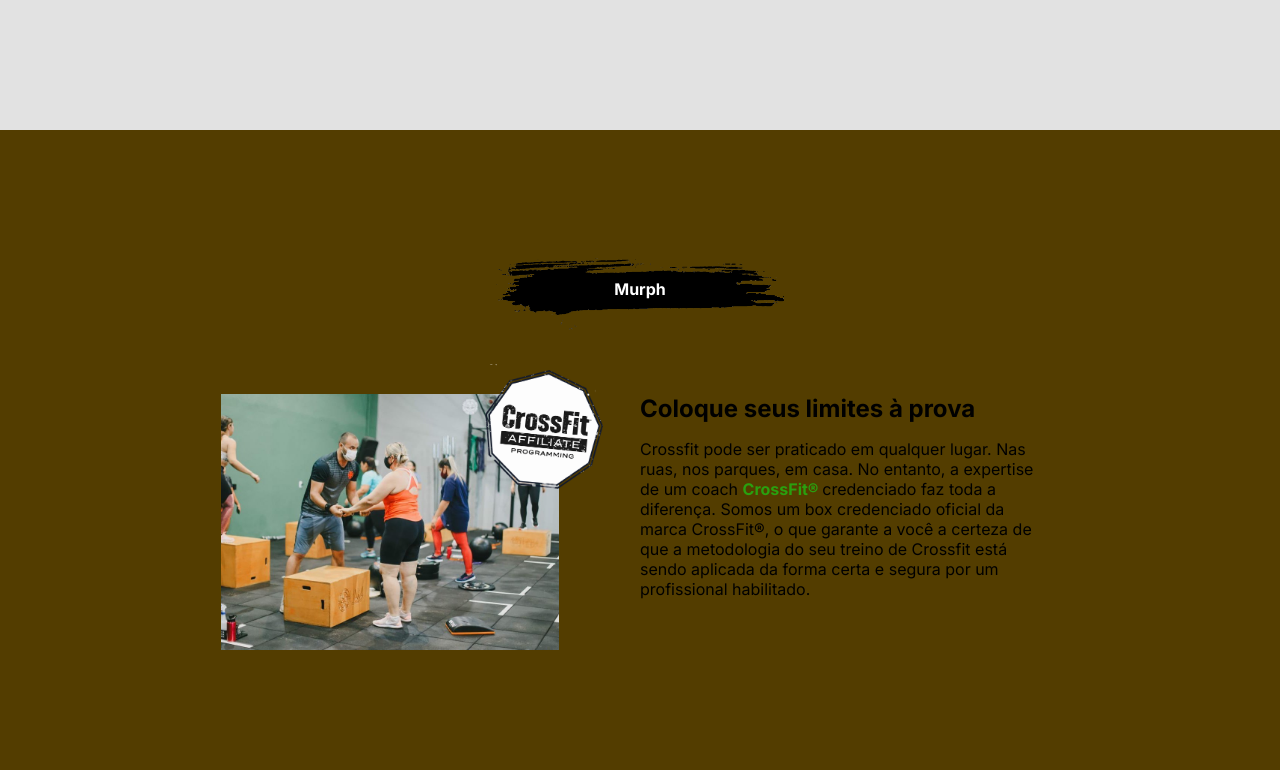
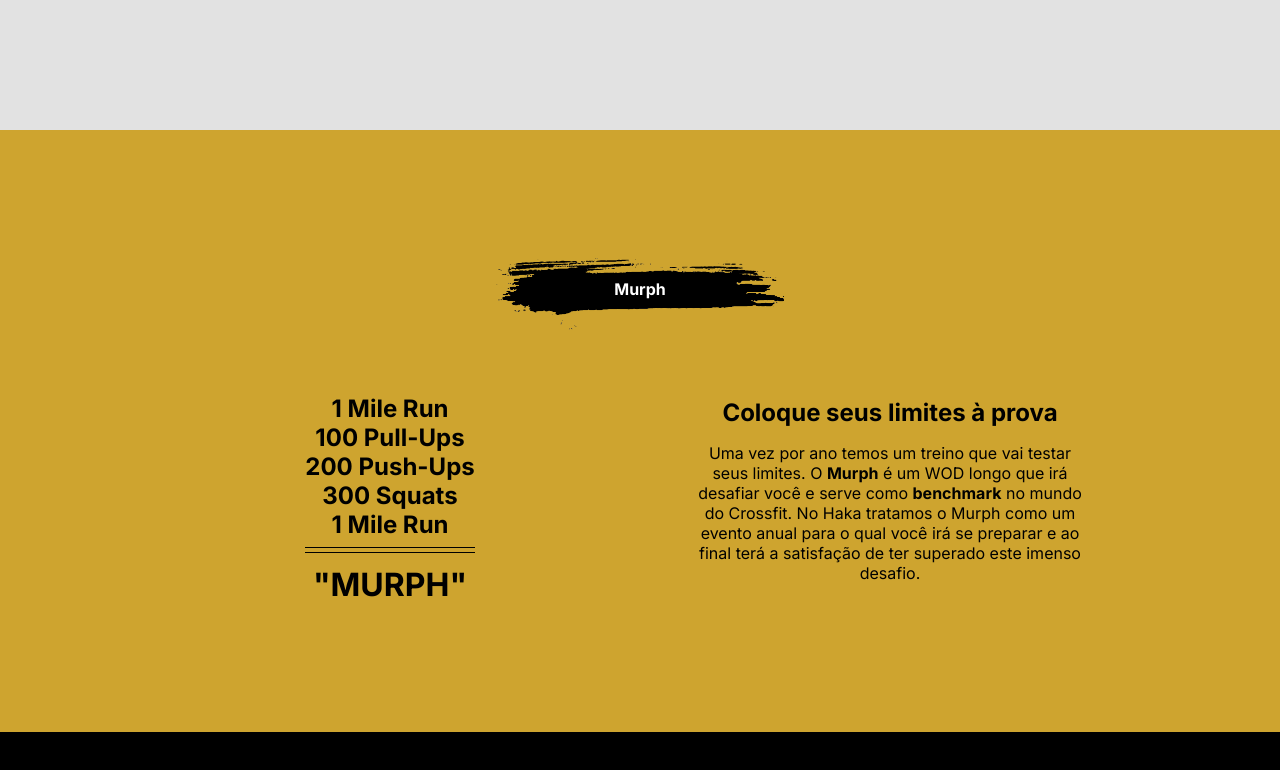
Before and after one commit to flaviobvds/hakacrossfit, a Next.js app: page /hakaway in a window 1280 px wide. Shown: the part 1258-2028 px from the top of the page. After the commit the page ends 1990 px from the top, so only its background shows below. Built offline with nearby package versions, Linux system fonts and the light colour scheme.

Commit message:
created murph component

```diff
--- a/src/components/Murph/Murph.module.scss
+++ b/src/components/Murph/Murph.module.scss
@@ -1,5 +1,5 @@
 .murph {
-    background-color: rgb(83, 61, 0);
+    background-color: rgb(206, 164, 47);
     //height: 20rem;
     padding: 8rem 0;
     width: 100%;
@@ -24,7 +24,7 @@
     font-weight: bold;
 }
 
-.affiliateContent {
+.murphContent {
     width: 100%;
     max-width: 1000px;
     display: grid;
@@ -33,45 +33,61 @@
     //background-color: #2aa00f;
 }
 
-.affiliateText {
+.murphText {
     //background-color: red;
     //margin-top: 2rem;
+    display: flex;
+    flex-direction: column;
+    justify-content: center;
+    align-items: center;
     color: black;
 
     >span {
+        text-align: center;
         font-size: 1.5rem;
         font-weight: bold;
         color: black;
     }
 }
 
-.test {
+.murphPar {
     max-width: 400px;
+    text-align: center;
 
     >span {
-        color: #2aa00f;
+        //color: #2aa00f;
         font-weight: bold;
     }
 }
 
-.affiliateImage {
+.murphList {
     margin: auto;
-    position: relative;
+    color: black;
+    display: flex;
+    flex-direction: column;
+
+    > ul {
+        list-style: none;
+        font-size: 1.5rem;
+        font-weight: bold;
+        text-align: center;
+        padding-bottom: .5rem;
+        border-bottom: 1px solid black;
+        margin-top: 0;
+        margin-bottom: .25rem;
+    }
+
+    > span {
+        font-size: 2rem;
+        border-top: 1px solid black;
+        font-weight: bold;
+        width: 100%;
+        text-align: center;
+        padding-top: .75rem;
+    }
 }
 
-.coachImage {
-    width: 100%;
-    max-height: 16rem;
-    //mix-blend-mode: luminosity;
-}
 
-.crossfitCertificate {
-    position:absolute;
-    top:-30px;
-    right:-50px;
-    height: 130px;
-    z-index:1;
-}
 
 
 
--- a/src/components/Murph/index.tsx
+++ b/src/components/Murph/index.tsx
@@ -9,31 +9,27 @@
                 </span>
             </header>
 
-            <div className={styles.affiliateContent}>
-                <div className={styles.affiliateImage}>
-                    <img
-                        src="./images/coach.jpg"
-                        alt="crossfit_certificate"
-                        className={styles.coachImage}
-                    />
-                    <img
-                        src="./images/certificate.png"
-                        alt="crossfit_certificate"
-                        className={styles.crossfitCertificate}
-                    />
+            <div className={styles.murphContent}>
+                <div className={styles.murphList}>
+                    <ul>
+                        <li>1 Mile Run</li>
+                        <li>100 Pull-Ups</li>
+                        <li>200 Push-Ups</li>
+                        <li>300 Squats</li>
+                        <li>1 Mile Run</li>
+                    </ul>
+                    <span>"MURPH"</span>
                 </div>
 
-                <div className={styles.affiliateText}>
+                <div className={styles.murphText}>
                     <span>Coloque seus limites à prova</span>
-                    <p className={styles.test}>
-                        Crossfit pode ser praticado em qualquer lugar.
-                        Nas ruas, nos parques, em casa. No entanto, a
-                        expertise de um coach <span>CrossFit® </span>
-                        credenciado faz toda a diferença. Somos um box
-                        credenciado oficial da marca CrossFit®, o que garante
-                        a você a certeza de que a metodologia do seu treino
-                        de Crossfit está sendo aplicada da forma certa
-                        e segura por um profissional habilitado.
+                    <p className={styles.murphPar}>
+                        Uma vez por ano temos um treino que vai testar seus
+                        limites. O <span>Murph</span> é um WOD longo que irá desafiar você
+                        e serve como <span>benchmark</span> no mundo do Crossfit.
+                        No Haka tratamos o Murph como um evento anual para
+                        o qual você irá se preparar e ao final terá a satisfação
+                        de ter superado este imenso desafio.
                     </p>
                 </div>
             </div>
--- a/src/styles/HakaWay.module.scss
+++ b/src/styles/HakaWay.module.scss
@@ -98,6 +98,10 @@
         flex-direction: column;
     }
 
+    .bgHeader {
+        margin-top: 1rem;
+    }
+
     .fire {
         max-width: 100%;
         height: auto;
```
Also changed, not shown: public/images/murph.png (added).
